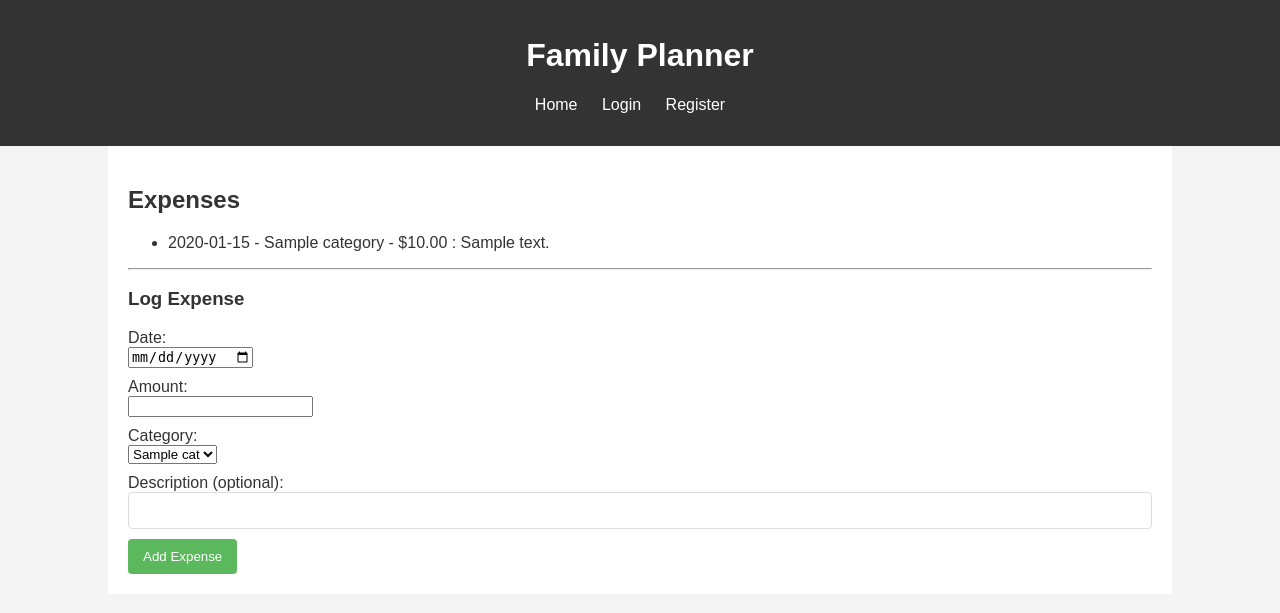
After one commit to sbakidi/Family-planner, a Flask app: template templates/expenses.html in a window 1280 px wide. The commit adds this page. Shown: the top 613 px of the page. Run offline with Flask 3, Linux system fonts and the light colour scheme; the template is opened without the code that fills it: most values are stand-ins (such as "Sample title", 1, 10 or a date in 2020).

Commit message:
Add budgeting and analytics features

```diff
--- a/app.py
+++ b/app.py
@@ -2,8 +2,11 @@ from flask import Flask, request, jsonify, render_template, redirect, url_for, s
 from sqlalchemy.exc import SQLAlchemyError
 import os # For secret key
 
+# Standard modules
+from datetime import datetime
+
 from src import auth, user, shift, child, event # Models
-from src import shift_manager, child_manager, event_manager, shift_pattern_manager # Managers
+from src import shift_manager, child_manager, event_manager, shift_pattern_manager, budget_manager # Managers
 from src.database import init_db, SessionLocal
 # Import residency_period model for init_db
 from src import residency_period
@@ -15,6 +18,7 @@ try:
     from src import user, shift, child, event # Models
     # Import residency_period model for init_db
     from src import residency_period
+    from src import budget  # Ensure budget tables are created
     from datetime import datetime # For HTML form datetime-local conversion
     init_db()
 except Exception as e:
@@ -667,6 +671,108 @@ def add_child_web():
     return redirect(url_for('children_view'))
 
 
+# --- Budget Web Routes ---
+
+@app.route('/budgets', methods=['GET'])
+def budgets_view():
+    if 'user_id' not in session:
+        flash('Please login to manage categories.', 'warning')
+        return redirect(url_for('login'))
+
+    categories = budget_manager.get_categories()
+    return render_template('budgets.html', categories=categories)
+
+
+@app.route('/budgets/add', methods=['POST'])
+def add_category():
+    if 'user_id' not in session:
+        flash('Please login to add a category.', 'warning')
+        return redirect(url_for('login'))
+
+    name = request.form.get('name')
+    if not name:
+        flash('Category name is required.', 'danger')
+        return redirect(url_for('budgets_view'))
+
+    new_cat = budget_manager.add_category(name=name)
+    if new_cat:
+        flash('Category added successfully!', 'success')
+    else:
+        flash('Failed to add category.', 'danger')
+    return redirect(url_for('budgets_view'))
+
+
+@app.route('/expenses', methods=['GET'])
+def expenses_view():
+    if 'user_id' not in session:
+        flash('Please login to view expenses.', 'warning')
+        return redirect(url_for('login'))
+
+    transactions = budget_manager.get_transactions()
+    categories = budget_manager.get_categories()
+    return render_template('expenses.html', transactions=transactions, categories=categories)
+
+
+@app.route('/expenses/add', methods=['POST'])
+def add_expense():
+    if 'user_id' not in session:
+        flash('Please login to add an expense.', 'warning')
+        return redirect(url_for('login'))
+
+    date_str = request.form.get('date')
+    amount_str = request.form.get('amount')
+    category_id_str = request.form.get('category_id')
+    description = request.form.get('description')
+
+    if not date_str or not amount_str:
+        flash('Date and amount are required.', 'danger')
+        return redirect(url_for('expenses_view'))
+
+    try:
+        amount = float(amount_str)
+    except ValueError:
+        flash('Invalid amount.', 'danger')
+        return redirect(url_for('expenses_view'))
+
+    category_id = int(category_id_str) if category_id_str and category_id_str.isdigit() else None
+
+    new_tx = budget_manager.add_transaction(
+        category_id=category_id,
+        amount=amount,
+        date_str=date_str,
+        description=description
+    )
+
+    if new_tx:
+        flash('Expense added successfully!', 'success')
+    else:
+        flash('Failed to add expense.', 'danger')
+    return redirect(url_for('expenses_view'))
+
+
+@app.route('/analytics', methods=['GET'])
+def analytics_dashboard():
+    if 'user_id' not in session:
+        flash('Please login to view analytics.', 'warning')
+        return redirect(url_for('login'))
+
+    month_param = request.args.get('month')
+    if month_param:
+        try:
+            year, month = [int(x) for x in month_param.split('-')]
+        except ValueError:
+            today = datetime.utcnow()
+            year, month = today.year, today.month
+            month_param = f"{year:04d}-{month:02d}"
+    else:
+        today = datetime.utcnow()
+        year, month = today.year, today.month
+        month_param = f"{year:04d}-{month:02d}"
+
+    summary = budget_manager.get_monthly_summary(year=year, month=month)
+    return render_template('analytics.html', summary=summary, selected_month=month_param)
+
+
 # The previous residency period POST route:
 @app.route('/children/<int:child_id>/residency-periods', methods=['POST'])
 def api_add_residency_period(child_id):
--- /dev/null
+++ b/templates/expenses.html
@@ -0,0 +1,49 @@
+{% extends "layout.html" %}
+
+{% block title %}Expenses{% endblock %}
+
+{% block content %}
+    <h2>Expenses</h2>
+
+    {% if transactions %}
+        <ul>
+        {% for tx in transactions %}
+            <li>
+                {{ tx.date.strftime('%Y-%m-%d') if tx.date else '' }} -
+                {{ tx.category.name if tx.category else 'Uncategorized' }} -
+                ${{ '%.2f'|format(tx.amount) }} : {{ tx.description or '' }}
+            </li>
+        {% endfor %}
+        </ul>
+    {% else %}
+        <p>No expenses recorded.</p>
+    {% endif %}
+
+    <hr>
+    <h3>Log Expense</h3>
+    <form method="POST" action="{{ url_for('add_expense') }}">
+        <div>
+            <label for="date">Date:</label>
+            <input type="date" id="date" name="date" required>
+        </div>
+        <div>
+            <label for="amount">Amount:</label>
+            <input type="number" step="0.01" id="amount" name="amount" required>
+        </div>
+        <div>
+            <label for="category_id">Category:</label>
+            <select id="category_id" name="category_id">
+                {% for cat in categories %}
+                    <option value="{{ cat.id }}">{{ cat.name }}</option>
+                {% endfor %}
+            </select>
+        </div>
+        <div>
+            <label for="description">Description (optional):</label>
+            <input type="text" id="description" name="description">
+        </div>
+        <div>
+            <input type="submit" value="Add Expense">
+        </div>
+    </form>
+{% endblock %}
--- a/templates/layout.html
+++ b/templates/layout.html
@@ -32,7 +32,9 @@
                 <li><a href="{{ url_for('index') }}">Home</a></li>
                 {% if session.get('user_id') %}
                     <li><a href="{{ url_for('logout') }}">Logout</a></li>
-                    {# Add other authenticated links here, e.g., Profile, Dashboard #}
+                    <li><a href="{{ url_for('budgets_view') }}">Categories</a></li>
+                    <li><a href="{{ url_for('expenses_view') }}">Expenses</a></li>
+                    <li><a href="{{ url_for('analytics_dashboard') }}">Analytics</a></li>
                 {% else %}
                     <li><a href="{{ url_for('login') }}">Login</a></li>
                     <li><a href="{{ url_for('register') }}">Register</a></li>
```
Also changed, not shown: src/budget.py (added, +50 -0 lines), src/budget_manager.py (added, +85 -0 lines), templates/analytics.html (added, +23 -0 lines), templates/budgets.html (added, +25 -0 lines).
